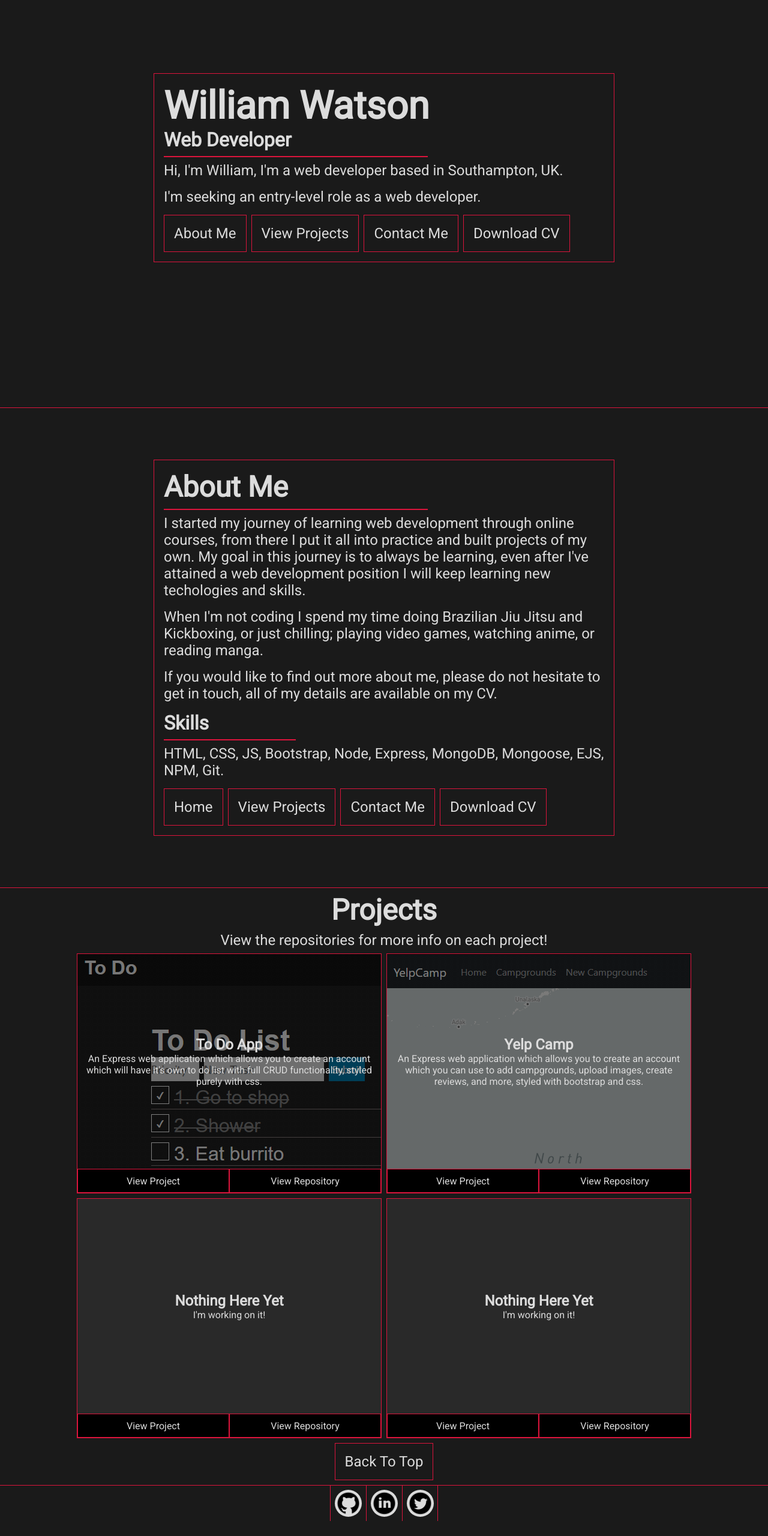
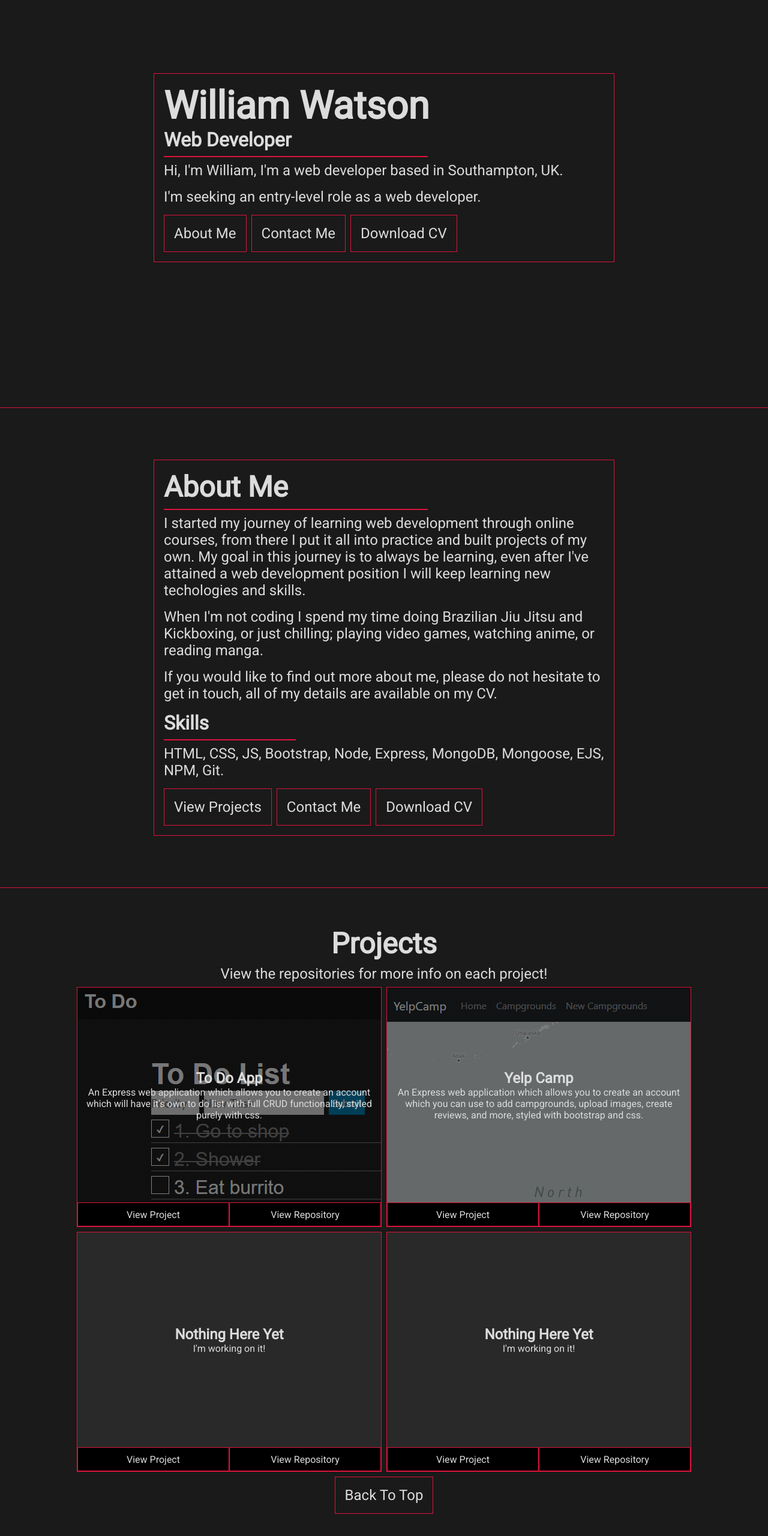
Before and after one commit to willswats/willswats.github.io, a plain HTML site: page index.html in a window 1280 px wide. Shown: the part 120-2680 px from the top of the page at 60% size. Before the commit the page ends 2655 px from the top, so only its background shows below. Drawn offline with Linux system fonts and the light colour scheme.

Commit message:
Update About and cleanup styles

```diff
--- a/app.css
+++ b/app.css
@@ -1,3 +1,4 @@
+/* Base */
 * {
     margin: 0;
     padding: 0;
@@ -16,6 +17,22 @@ a {
     color: inherit;
 }
 
+/* Classes used in multiple sections */
+.underline {
+    display: block;
+    margin: 0.5rem 0;
+    width: 60%;
+    border: 1.5px solid crimson
+}
+
+.underline-small {
+    display: block;
+    margin: 0.5rem 0;
+    width: 30%;
+    border: 1.5px solid crimson
+}
+
+/* Nav */
 #nav {
     position: fixed;
     top: 0;
@@ -131,6 +148,7 @@ a {
     }
 }
 
+/* Home */
 #home {
     display: flex;
     flex-direction: column;
@@ -158,20 +176,7 @@ a {
     width: 60%;
     padding: 1rem;
     border: 1px solid crimson;
-}
-
-.underline {
-    display: block;
-    margin: 0.5rem 0;
-    width: 60%;
-    border: 1.5px solid crimson
-}
-
-.underline-small {
-    display: block;
-    margin: 0.5rem 0;
-    width: 30%;
-    border: 1.5px solid crimson
+    margin: 5% 0;
 }
 
 #home-anchors {
@@ -218,6 +223,7 @@ a {
     }
 }
 
+/* About */
 #about {
     display: flex;
     flex-direction: column;
@@ -245,6 +251,7 @@ a {
     width: 60%;
     padding: 1rem;
     border: 1px solid crimson;
+    margin: 5% 0;
 }
 
 #about-anchors {
@@ -297,6 +304,7 @@ a {
     min-height: 100vh;
 }
 
+/* Projects */
 #projects {
     display: flex;
     flex-direction: column;
@@ -308,7 +316,8 @@ a {
 
 #projects h1 {
     font-size: 3rem;
-    margin: 0.5rem 0;
+    margin: 5% 0 0.5rem;
+
 }
 
 #projects-info {
@@ -320,7 +329,7 @@ a {
     border: 1px solid crimson;
     font-size: 1.5rem;
     padding: 1rem;
-    margin: 0.5rem 0;
+    margin: 0.5rem 0 5%;
     transition: background-color 0.1s ease;
 }
 
@@ -407,6 +416,7 @@ a {
     }
 }
 
+/* Footer */
 #footer {
     display: flex;
     flex-direction: column;
--- a/index.html
+++ b/index.html
@@ -36,7 +36,6 @@
             <p>I'm seeking an entry-level role as a web developer.</p>
             <div id="home-anchors">
                 <a href="#about">About Me</a>
-                <a href="#projects">View Projects</a>
                 <a href="mailto:williams.s.wats@gmail.com">Contact Me</a>
                 <a href="">Download CV</a>
             </div>
@@ -64,7 +63,6 @@
             <span class="underline-small"></span>
             <p>HTML, CSS, JS, Bootstrap, Node, Express, MongoDB, Mongoose, EJS, NPM, Git. </p>
             <div id="about-anchors">
-                <a href="#home">Home</a>
                 <a href="#projects">View Projects</a>
                 <a href="mailto:williams.s.wats@gmail.com">Contact Me</a>
                 <a href="">Download CV</a>
```
